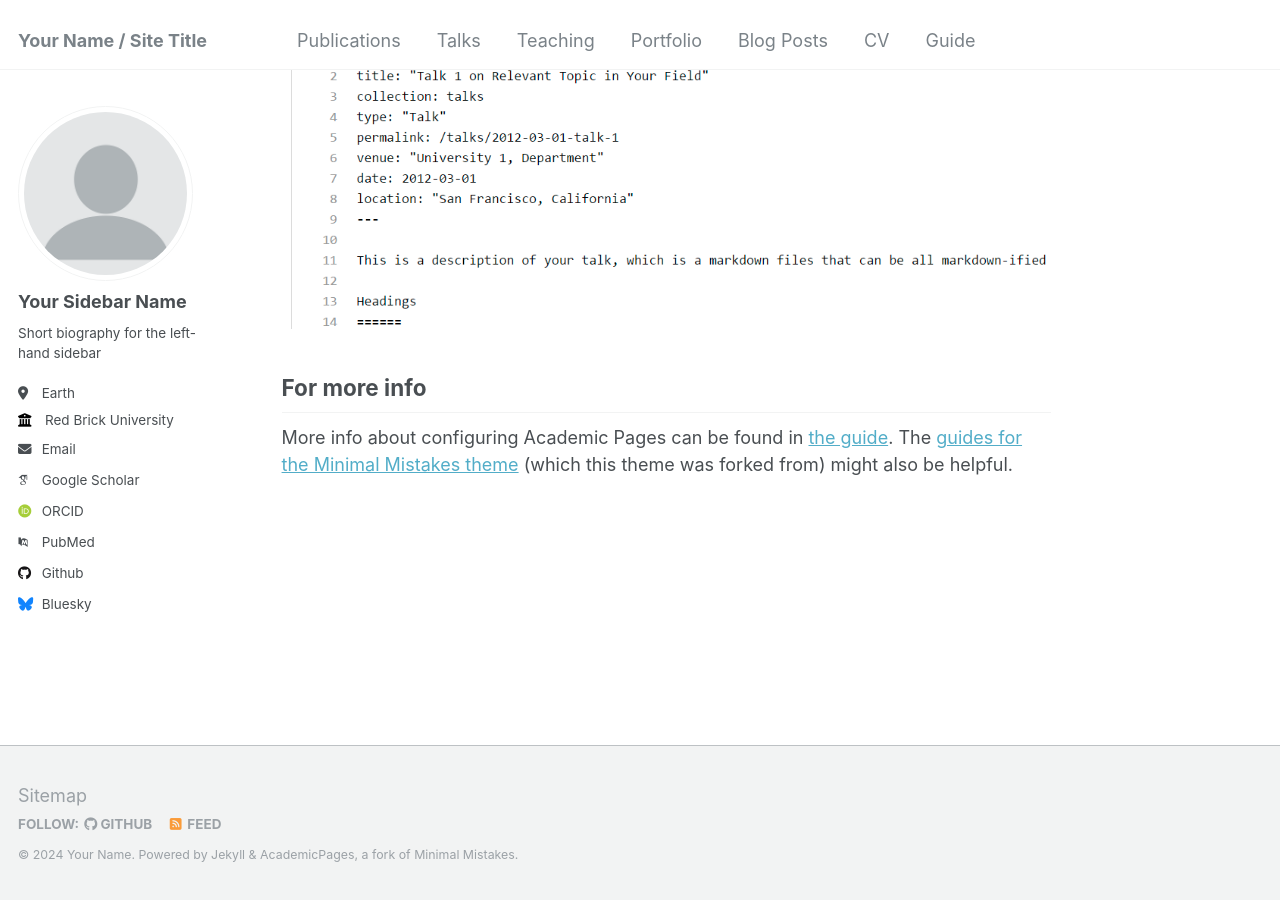
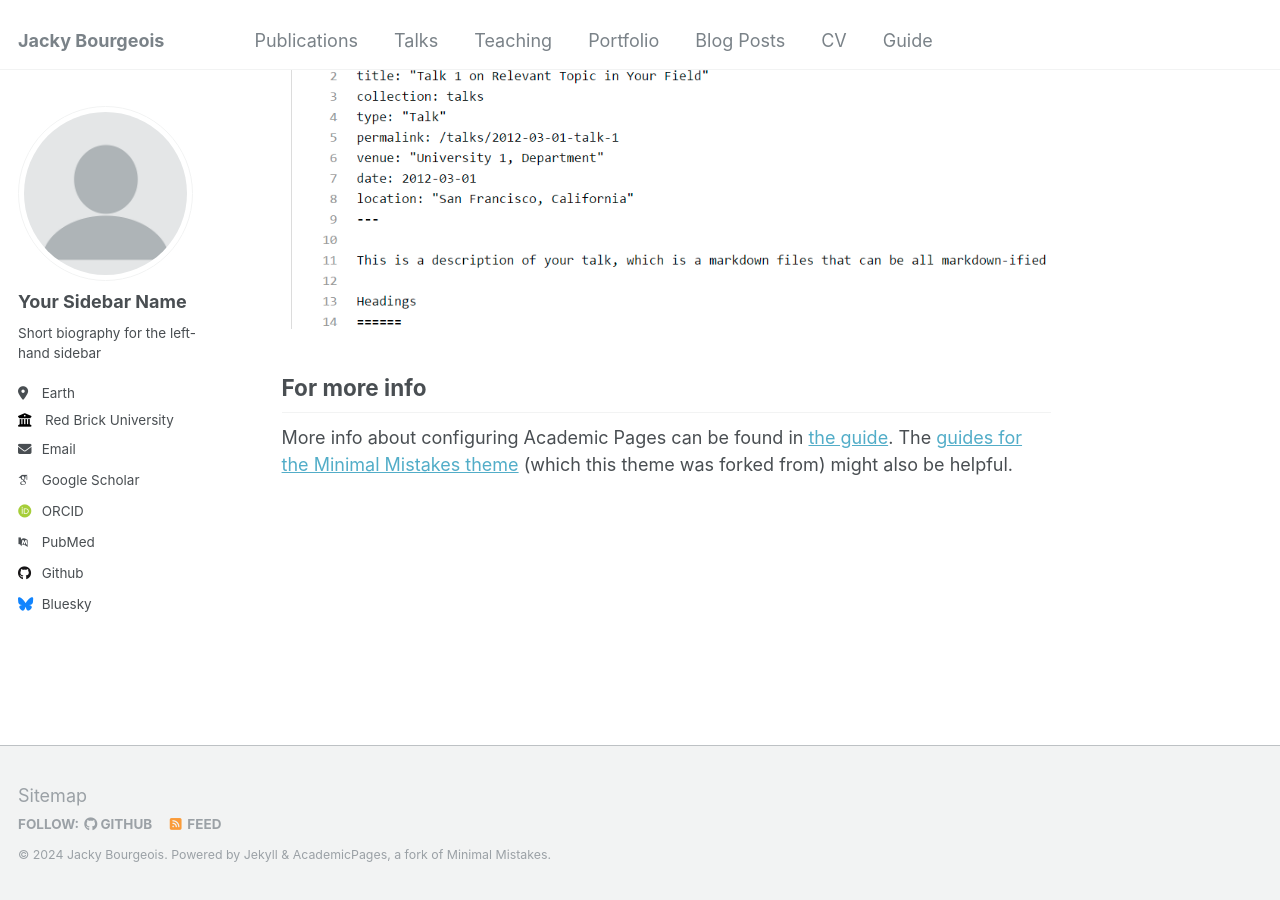
Before and after one commit to jackybourgeois/jackybourgeois.github.io, a Jekyll site: the page built from _pages/about.md, in a window 1280 px wide and 900 px high, scrolled down 2660 px. Built offline with Jekyll 4.4.1, drawn with Linux system fonts in a browser that asks for light colours; some web fonts are replaced.

Commit message:
Update _config.yml

```diff
--- a/_config.yml
+++ b/_config.yml
@@ -8,13 +8,13 @@
 
 # Basic Site Settings
 locale                   : "en-US"
-title                    : "Your Name / Site Title"
+title                    : "Jacky Bourgeois"
 title_separator          : "-"
-name                     : &name "Your Name"
-description              : &description "personal description"
-url                      : https://academicpages.github.io # the base hostname & protocol for your site e.g. "https://mmistakes.github.io"
+name                     : &name "Jacky Bourgeois"
+description              : &description "Data-Centric Design"
+url                      : https://jackybourgeois.com # the base hostname & protocol for your site e.g. "https://mmistakes.github.io"
 baseurl                  : "" # the subpath of your site, e.g. "/blog"
-repository               : "academicpages/academicpages.github.io"
+repository               : "jackybourgeois/jackybourgeois.github.io"
 
 # Site Author - The following control what appear as part of the author content on the side bar.
 #               If a field is blank the icon and link will not appear, otherwise it will be shown.
```
